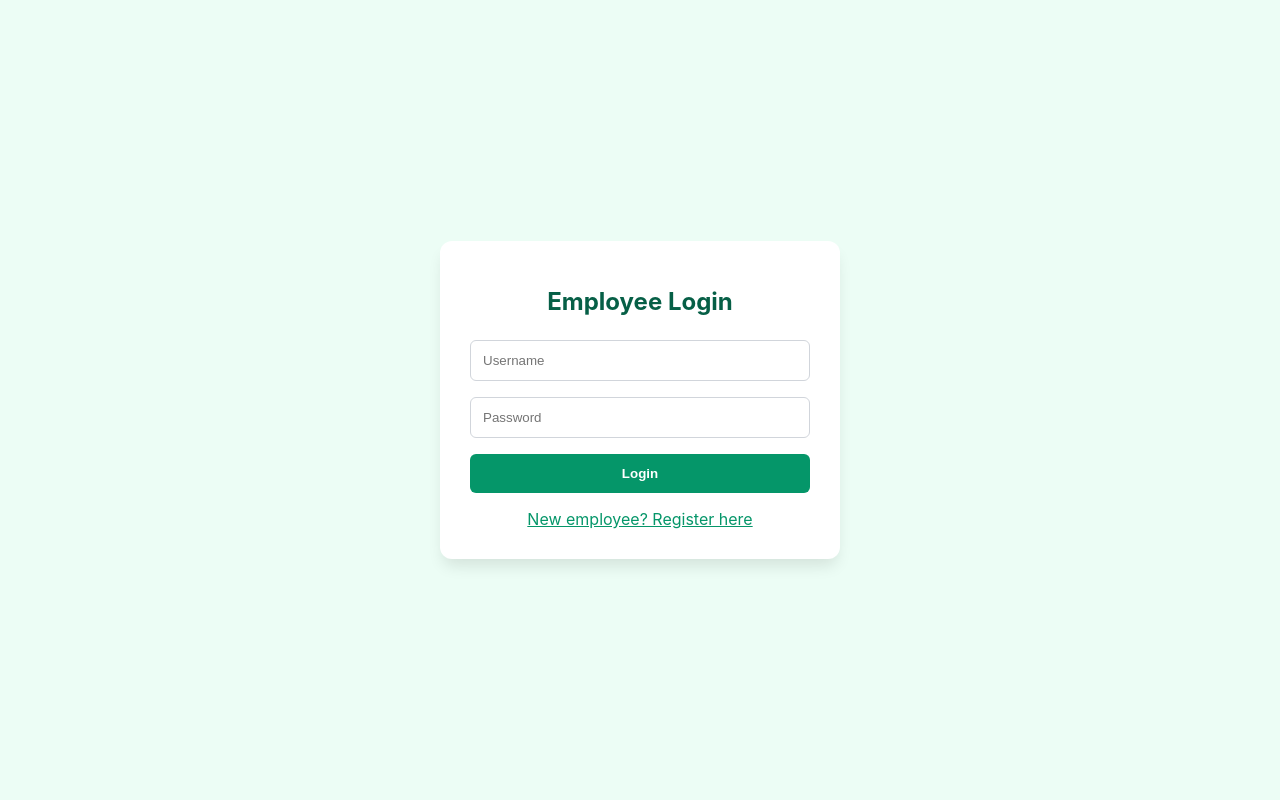
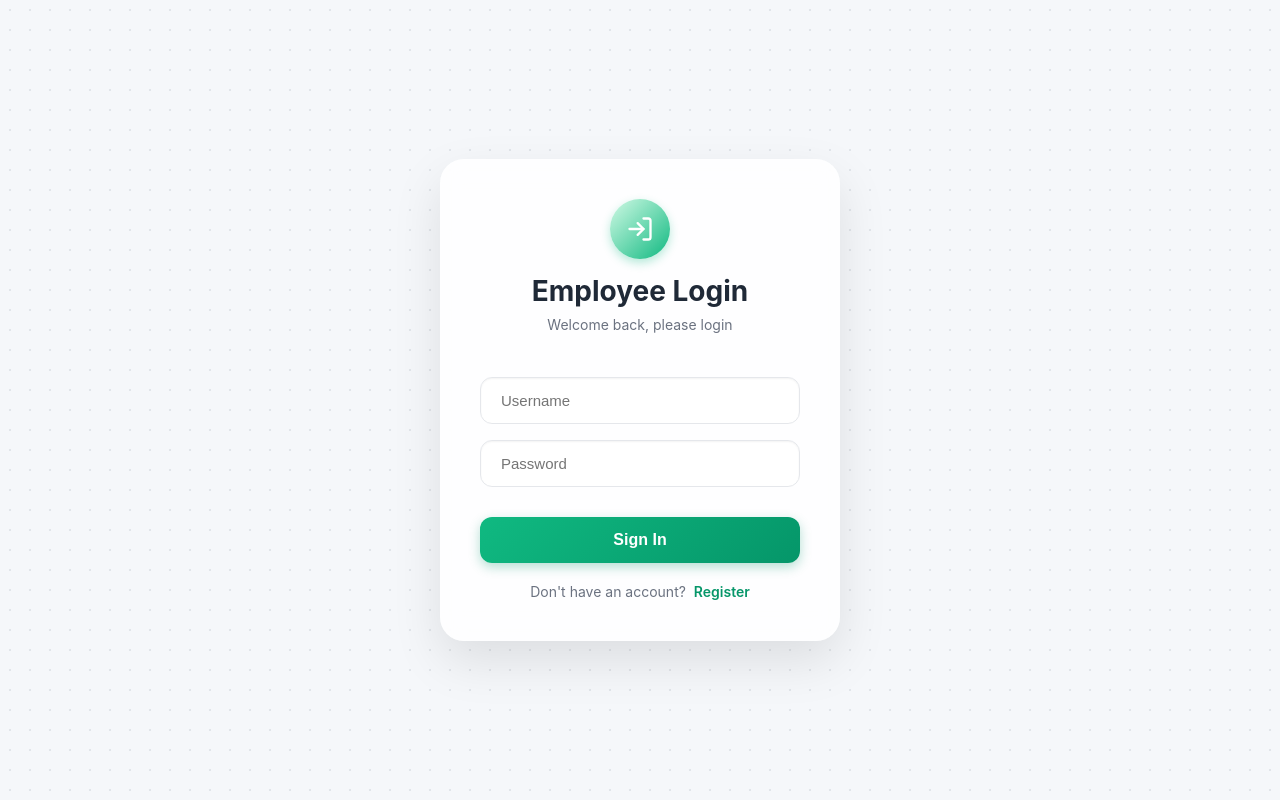
Before and after one commit to SHREENIDHI1903/-Bhasha-Voice-Assisted-Multilingual-Chatbot, a React (Vite) app in the folder frontend/: page /employee in a window 1280 px wide. Built offline with nearby package versions, Linux system fonts and the light colour scheme.

Commit message:
UI: Keep EmployeeAuth in sync with modern theme

```diff
--- a/frontend/src/components/EmployeeAuth.jsx
+++ b/frontend/src/components/EmployeeAuth.jsx
@@ -54,19 +54,54 @@ const EmployeeAuth = ({ onLogin }) => {
     };
 
     return (
-        <div style={styles.container}>
-            <form style={styles.card} onSubmit={handleSubmit}>
-                <h1 style={styles.title}>{isRegister ? 'Employee Registration' : 'Employee Login'}</h1>
+        <div className="bg-pattern" style={{
+            minHeight: '100%', position: 'absolute', top: 0, bottom: 0, left: 0, right: 0,
+            display: 'flex', alignItems: 'center', justifyContent: 'center',
+            fontFamily: "'Inter', sans-serif", padding: '20px'
+        }}>
+            <form className="glass" style={{
+                width: '100%', maxWidth: '400px',
+                padding: '40px',
+                borderRadius: '24px',
+                display: 'flex', flexDirection: 'column', gap: '20px',
+                boxShadow: '0 20px 50px rgba(0,0,0,0.1)'
+            }} onSubmit={handleSubmit}>
 
-                {error && <div style={styles.error}>{error}</div>}
-                {success && <div style={styles.success}>{success}</div>}
+                <div style={{ textAlign: 'center', marginBottom: '10px' }}>
+                    <div style={{
+                        width: '60px', height: '60px', borderRadius: '50%',
+                        background: 'linear-gradient(135deg, #d1fae5 0%, #10b981 100%)',
+                        display: 'inline-flex', alignItems: 'center', justifyContent: 'center',
+                        color: 'white', marginBottom: '15px',
+                        boxShadow: '0 4px 10px rgba(16, 185, 129, 0.3)'
+                    }}>
+                        {isRegister ? <UserPlus size={28} /> : <LogIn size={28} />}
+                    </div>
+                    <h1 style={{ fontSize: '1.75rem', fontWeight: '700', color: '#1f2937', margin: 0 }}>
+                        {isRegister ? 'Create Account' : 'Employee Login'}
+                    </h1>
+                    <p style={{ color: '#6b7280', marginTop: '8px', fontSize: '14px' }}>
+                        {isRegister ? 'Join the support team' : 'Welcome back, please login'}
+                    </p>
+                </div>
 
+                {error && <div style={{ padding: '12px', borderRadius: '8px', backgroundColor: '#fef2f2', color: '#dc2626', border: '1px solid #fecaca', fontSize: '14px', textAlign: 'center' }}>{error}</div>}
+                {success && <div style={{ padding: '12px', borderRadius: '8px', backgroundColor: '#ecfdf5', color: '#059669', border: '1px solid #a7f3d0', fontSize: '14px', textAlign: 'center' }}>{success}</div>}
+
+                <div style={{ display: 'flex', flexDirection: 'column', gap: '16px' }}>
                     <input
                         type="text"
                         placeholder="Username"
                         value={username}
                         onChange={e => setUsername(e.target.value)}
-                    style={styles.input}
+                        style={{
+                            width: '100%', padding: '14px 20px',
+                            backgroundColor: 'rgba(255,255,255,0.8)',
+                            border: '1px solid #e5e7eb',
+                            borderRadius: '12px', outline: 'none',
+                            fontSize: '15px', transition: 'border-color 0.2s',
+                            boxShadow: 'inset 0 1px 2px rgba(0,0,0,0.05)'
+                        }}
                         required
                     />
                     <input
@@ -74,17 +109,40 @@ const EmployeeAuth = ({ onLogin }) => {
                         placeholder="Password"
                         value={password}
                         onChange={e => setPassword(e.target.value)}
-                    style={styles.input}
+                        style={{
+                            width: '100%', padding: '14px 20px',
+                            backgroundColor: 'rgba(255,255,255,0.8)',
+                            border: '1px solid #e5e7eb',
+                            borderRadius: '12px', outline: 'none',
+                            fontSize: '15px', transition: 'border-color 0.2s',
+                            boxShadow: 'inset 0 1px 2px rgba(0,0,0,0.05)'
+                        }}
                         required
                     />
+                </div>
 
-                <button type="submit" style={styles.button}>
-                    {isRegister ? 'Register' : 'Login'}
+                <button type="submit" style={{
+                    width: '100%', padding: '14px',
+                    background: 'linear-gradient(135deg, #10b981 0%, #059669 100%)',
+                    color: 'white', border: 'none',
+                    borderRadius: '12px', cursor: 'pointer',
+                    fontSize: '16px', fontWeight: '600',
+                    marginTop: '10px',
+                    boxShadow: '0 4px 12px rgba(5, 150, 105, 0.3)',
+                    transition: 'transform 0.1s'
+                }}>
+                    {isRegister ? 'Submit Registration' : 'Sign In'}
                 </button>
 
-                <span style={styles.link} onClick={() => { setIsRegister(!isRegister); setError(''); }}>
-                    {isRegister ? 'Already have an account? Login' : 'New employee? Register here'}
+                <div style={{ textAlign: 'center', fontSize: '14px', color: '#6b7280' }}>
+                    {isRegister ? 'Already have an account?' : "Don't have an account?"}{' '}
+                    <span
+                        style={{ color: '#059669', fontWeight: '600', cursor: 'pointer', marginLeft: '4px' }}
+                        onClick={() => { setIsRegister(!isRegister); setError(''); }}
+                    >
+                        {isRegister ? 'Login' : 'Register'}
                     </span>
+                </div>
             </form>
         </div>
     );
```
Lines whose indentation alone changed are shown as unchanged.
